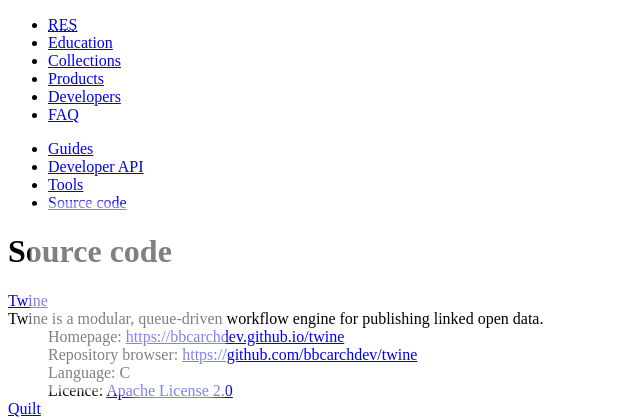
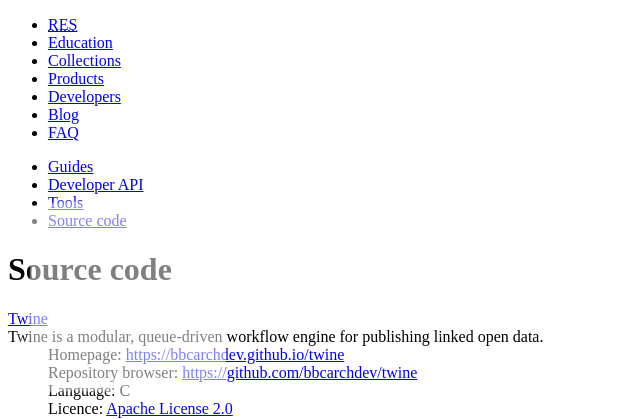
Before and after one commit to bbcarchdev/res, a PHP site: page /code.html in a window 1280 px wide. Shown: the top 419 px of the page, without its empty margins (0-640 px from the left). Run offline with PHP 8.4, Linux system fonts and the light colour scheme; some web fonts are replaced.

Commit message:
Added blog link to global nav

```diff
--- a/code.html
+++ b/code.html
@@ -36,6 +36,7 @@
 						<li><a href="/res/collections">Collections</a></li>
 						<li><a href="/res/products">Products</a></li>
 						<li><a href="/res/developers">Developers</a></li>
+						<li><a href="http://res-project.tumblr.com/">Blog</a></li>
 						<li><a href="/res/faq">FAQ</a></li>
 					</ul>
 				</div>
--- a/collections.html
+++ b/collections.html
@@ -36,6 +36,7 @@
 						<li><a href="/res/collections">Collections</a></li>
 						<li><a href="/res/products">Products</a></li>
 						<li><a href="/res/developers">Developers</a></li>
+						<li><a href="http://res-project.tumblr.com/">Blog</a></li>
 						<li><a href="/res/faq">FAQ</a></li>
 					</ul>
 				</div>
--- a/developers.html
+++ b/developers.html
@@ -36,6 +36,7 @@
 						<li><a href="/res/collections">Collections</a></li>
 						<li><a href="/res/products">Products</a></li>
 						<li><a href="/res/developers">Developers</a></li>
+						<li><a href="http://res-project.tumblr.com/">Blog</a></li>
 						<li><a href="/res/faq">FAQ</a></li>
 					</ul>
 				</div>
--- a/education.html
+++ b/education.html
@@ -36,6 +36,7 @@
 						<li><a href="/res/collections">Collections</a></li>
 						<li><a href="/res/products">Products</a></li>
 						<li><a href="/res/developers">Developers</a></li>
+						<li><a href="http://res-project.tumblr.com/">Blog</a></li>
 						<li><a href="/res/faq">FAQ</a></li>
 					</ul>
 				</div>
--- a/faq.html
+++ b/faq.html
@@ -36,6 +36,7 @@
 						<li><a href="/res/collections">Collections</a></li>
 						<li><a href="/res/products">Products</a></li>
 						<li><a href="/res/developers">Developers</a></li>
+						<li><a href="http://res-project.tumblr.com/">Blog</a></li>
 						<li><a href="/res/faq">FAQ</a></li>
 					</ul>
 				</div>
--- a/guides.html
+++ b/guides.html
@@ -36,6 +36,7 @@
 						<li><a href="/res/collections">Collections</a></li>
 						<li><a href="/res/products">Products</a></li>
 						<li><a href="/res/developers">Developers</a></li>
+						<li><a href="http://res-project.tumblr.com/">Blog</a></li>
 						<li><a href="/res/faq">FAQ</a></li>
 					</ul>
 				</div>
--- a/index.html
+++ b/index.html
@@ -36,6 +36,7 @@
 						<li><a href="/res/collections">Collections</a></li>
 						<li><a href="/res/products">Products</a></li>
 						<li><a href="/res/developers">Developers</a></li>
+						<li><a href="http://res-project.tumblr.com/">Blog</a></li>
 						<li><a href="/res/faq">FAQ</a></li>
 					</ul>
 				</div>
--- a/products.html
+++ b/products.html
@@ -36,6 +36,7 @@
 						<li><a href="/res/collections">Collections</a></li>
 						<li><a href="/res/products">Products</a></li>
 						<li><a href="/res/developers">Developers</a></li>
+						<li><a href="http://res-project.tumblr.com/">Blog</a></li>
 						<li><a href="/res/faq">FAQ</a></li>
 					</ul>
 				</div>
--- a/templates/header.php
+++ b/templates/header.php
@@ -38,6 +38,7 @@
 						<li><a href="/res/collections">Collections</a></li>
 						<li><a href="/res/products">Products</a></li>
 						<li><a href="/res/developers">Developers</a></li>
+						<li><a href="http://res-project.tumblr.com/">Blog</a></li>
 						<li><a href="/res/faq">FAQ</a></li>
 					</ul>
 				</div>
--- a/tools.html
+++ b/tools.html
@@ -36,6 +36,7 @@
 						<li><a href="/res/collections">Collections</a></li>
 						<li><a href="/res/products">Products</a></li>
 						<li><a href="/res/developers">Developers</a></li>
+						<li><a href="http://res-project.tumblr.com/">Blog</a></li>
 						<li><a href="/res/faq">FAQ</a></li>
 					</ul>
 				</div>
```
Also changed, not shown: images/education10.jpg (added), images/education9.jpg (added).
